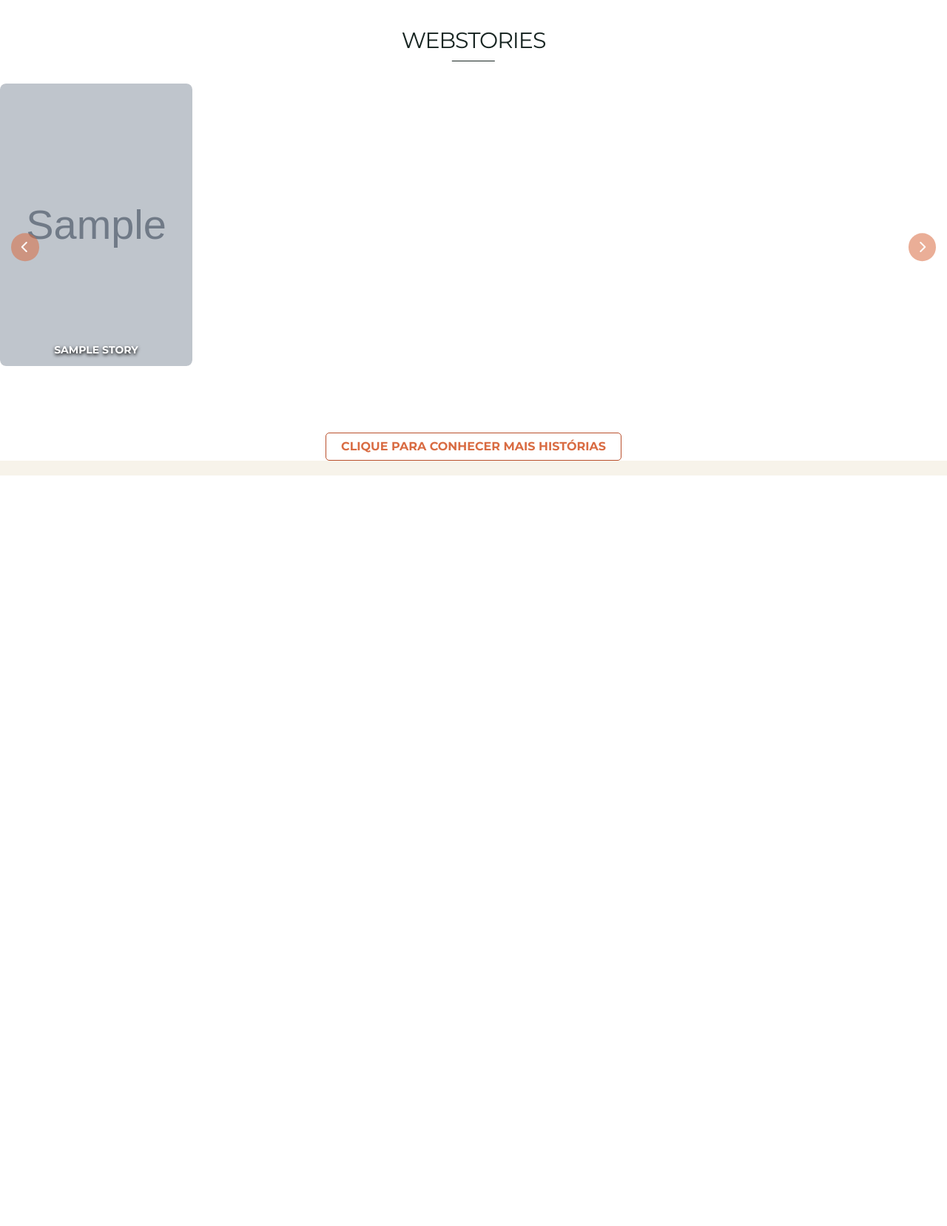
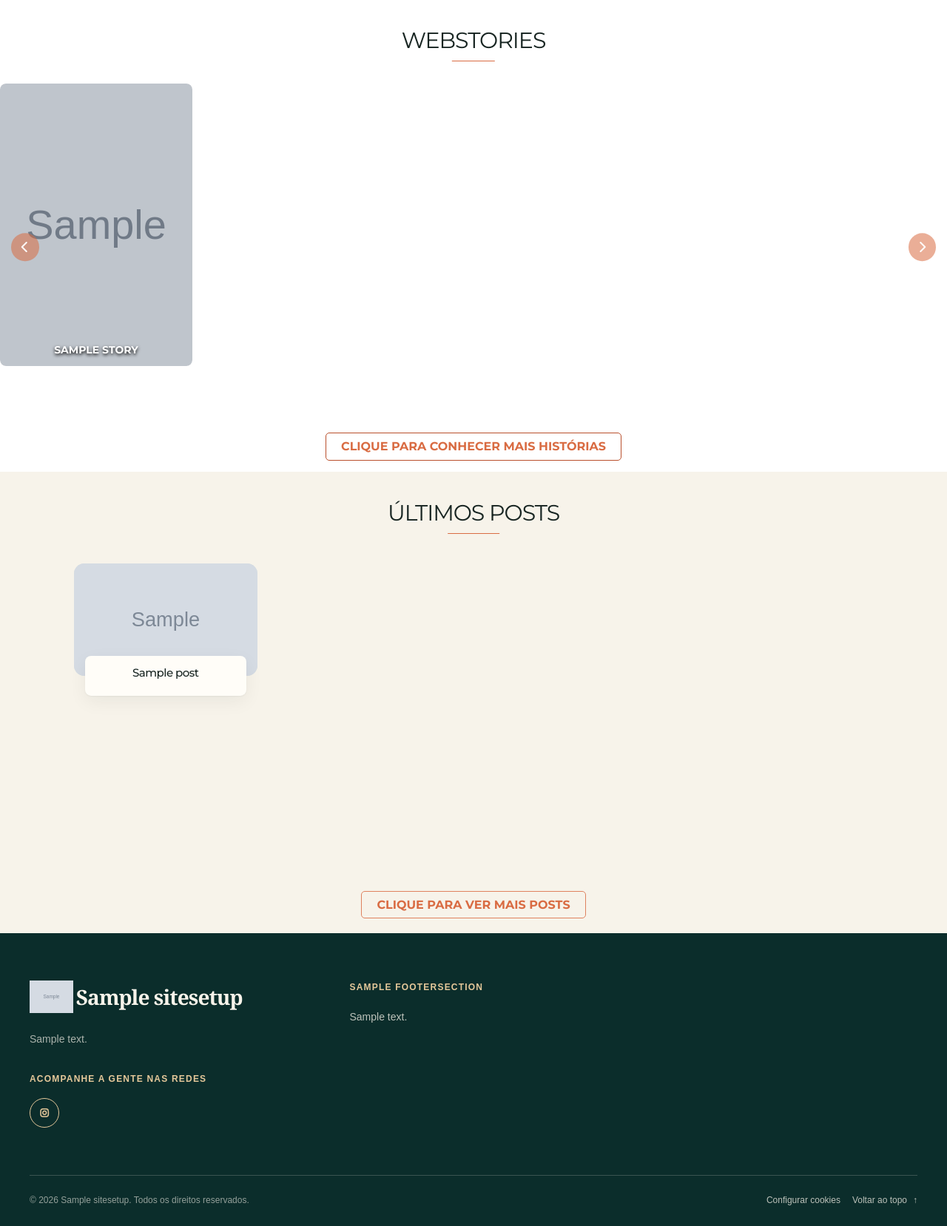
Before and after one commit to ygorlima-py/projeto-blog-django, a Django app: page /landing/ in a window 1280 px wide. Shown: the part 2166-3824 px from the top of the page at 74% size. Before the commit the page ends 2809 px from the top, so only its background shows below. Run offline with Django 5.2, Linux system fonts and the light colour scheme; tables that the repository leaves empty hold one stand-in row (values such as "Sample post"); grey boxes marked "Sample" are stand-in pictures; parts of the project's set-up code (start-up, migrations or seed data) failed here and were passed over.

Commit message:
Criação da seção de ultimos post na landing page

```diff
--- a/djangoapp/blog/static/blog/css/style.css
+++ b/djangoapp/blog/static/blog/css/style.css
@@ -3,6 +3,11 @@
     --color-primary-deep: #0b2d2b;
     --color-primary-soft: #285c57;
     --color-accent: #d96c43;
+    --color-affiliates-accent: color-mix(
+        in srgb,
+        var(--color-accent) 85%,
+        white
+    );
     --color-accent-dark: #b94f2b;
     --color-sand: #e5c89a;
     --color-ivory: #f7f3ea;
@@ -1656,6 +1661,10 @@ a.post-label:hover {
     font-size: var(--text-sm);
 }
 
+.site-footer-brand .footer-social {
+    margin-top: var(--space-6);
+}
+
 .footer-navigation-group > p,
 .footer-social > p {
     margin-bottom: var(--space-4);
@@ -2588,7 +2597,7 @@ a.post-label:hover {
 }
 
 .landing-intro-buton-know-history:hover {
-    background-color: var(--color-accent);
+    background-color: var(--color-affiliates-accent);
     color: var(--color-ivory)
 }
 
@@ -2621,7 +2630,7 @@ a.post-label:hover {
     left: 50%;
     width: 30%;
     height: 1px;
-    background: var(--color-ink);
+    background: var(--color-accent);
     transform: translateX(-50%);
 }
 
@@ -2907,7 +2916,7 @@ a.post-label:hover {
 
 .landing-stories-section {
     width: 100%;
-    padding: 4rem 0 0;
+    padding: 4rem 0 1.5rem;
     background: var(--color-white);
 }
 
@@ -2932,7 +2941,7 @@ a.post-label:hover {
     left: 50%;
     width: 30%;
     height: 1px;
-    background: var(--color-ink);
+    background: var(--color-accent);
     transform: translateX(-50%);
 }
 
@@ -3092,7 +3101,7 @@ a.post-label:hover {
     display: flex;
     justify-content: center;
     width: 100%;
-    margin: 2rem 0;
+    margin: 2rem 0 0;
 }
 
 .landing-stories-button .landing-intro-button {
@@ -3113,7 +3122,149 @@ a.post-label:hover {
 
 .landing-stories-button .landing-intro-button:hover,
 .landing-stories-button .landing-intro-button:focus-visible {
+    background-color: var(--color-affiliates-accent);
+    color: var(--color-white);
+}
+
+.landing-last-posts-section {
+    display: flex;
+    flex-direction: column;
+    background-color: var(--color-ivory);
+    padding: 4rem 0 2rem;
+}
+
+.landing-last-posts-title {
+    display: table;
+    width: auto;
+    font-family: montserrat, sans-serif;
+    font-size: 30px;
+    color: var(--color-ink);
+    text-align: center;
+    font-weight: 400;
+    position: relative;
+    padding-bottom: 1.2rem;
+    margin: 0 auto;
+    margin-bottom: 2rem;
+}
+
+.landing-last-posts-title::after {
+    content: "";
+    position: absolute;
+    bottom: 0;
+    left: 50%;
+    width: 30%;
+    height: 1px;
+    background: var(--color-accent);
+    transform: translateX(-50%);
+}
+
+.landing-post-grid-cards {
+    display: grid;
+    grid-template-columns: repeat(4, minmax(0, 1fr));
+    grid-template-rows: repeat(2, minmax(0, 1fr));
+    gap: 3rem;
+    font-family:"Montserrat", Sans-serif;
+    padding: 2rem 10rem 0;
+}
+
+.landing-last-post-card {
+    display: flex;
+    flex-direction: column;
+    text-align: center;
+}
+
+.landing-last-post-card-media {
+    aspect-ratio: 13 / 8;
+    overflow: hidden;
+    background: #dce5df;
+    border-radius: var(--radius-md);
+}
+
+.landing-last-post-card-media > a,
+.landing-last-post-card-media img {
+    width: 100%;
+    height: 100%;
+}
+
+.landing-last-post-card-media > a {
+    display: block;
+}
+
+.landing-last-post-card-media img {
+    display: block;
+    object-fit: cover;
+    object-position: center;
+    transition: transform 450ms cubic-bezier(0.2, 0.7, 0.2, 1);
+}
+
+.landing-last-post-card:hover .landing-last-post-card-media img,
+.landing-last-post-card:focus-within .landing-last-post-card-media img {
+    transform: scale(1.06);
+}
+
+.landing-last-post-card-title {
+    position: relative;
+    z-index: 1;
+    width: calc(100% - 3rem);
+    margin: 0 auto;
+    padding: 1.5rem;
+    transform: translateY(-50%);
+    border-radius: var(--radius-sm);
+    background-color: var(--color-paper);
+    box-shadow: var(--shadow-sm);
+}
+
+.landing-last-post-card-title h3 {
+    position: relative;
+    margin: 0;
+    font-family: "Montserrat", sans-serif;
+    font-size: 1.5rem;
+    font-weight: 500;
+}
+
+.landing-last-post-card-title h3::after {
+    content: "";
+    display: block;
+    width: 70%;
+    height: 2px;
+    margin: 0.6rem auto 0;
+    transform: scaleX(0);
+    transform-origin: center;
     background-color: var(--color-accent);
+    transition: transform 300ms ease;
+}
+
+.landing-last-post-card:hover .landing-last-post-card-title h3::after,
+.landing-last-post-card:focus-within .landing-last-post-card-title h3::after {
+    transform: scaleX(1);
+}
+
+.landing-last-post-button {
+    display: flex;
+    justify-content: center;
+    width: 100%;
+    /* margin: 2rem 0 0; */
+}
+
+.landing-last-post-button .landing-intro-button {
+    display: inline-block;
+    padding: 0.5rem 2rem;
+    border: 1px solid var(--color-affiliates-accent);
+    border-radius: 0.5rem;
+    color: var(--color-accent);
+    font-family: "Montserrat", sans-serif;
+    font-weight: 700;
+    line-height: 1.6;
+    text-decoration: none;
+    text-transform: uppercase;
+    transition:
+        background-color 300ms ease,
+        color 300ms ease;
+}
+
+.landing-last-post-button .landing-intro-button:hover,
+.landing-last-post-button .landing-intro-button:focus-visible {
+    background-color: var(--color-affiliates-accent);
     color: var(--color-white);
 }
 
--- a/djangoapp/blog/templates/blog/pages/landing.html
+++ b/djangoapp/blog/templates/blog/pages/landing.html
@@ -15,7 +15,7 @@
     <link
     rel="stylesheet"
     href="https://cdn.jsdelivr.net/npm/swiper@11/swiper-bundle.min.css">
-    <link rel="stylesheet" href="{% static 'blog/css/style.css' %}">
+    <link rel="stylesheet" href="{% static 'blog/css/style.css' %}?v=2">
     <link
     rel="stylesheet"
     href="https://cdnjs.cloudflare.com/ajax/libs/font-awesome/6.5.2/css/all.min.css">
@@ -219,7 +219,39 @@
                         </a>
                     </div>
             </section>
+            <section class="landing-last-posts-section">
+                <h2 class="landing-last-posts-title">
+                    ÚLTIMOS POSTS
+                </h2>
+                <div class="landing-post-grid-cards">
+                    {% for post in posts|slice:":8" %}
+                        <article class="landing-last-post-card">
+                            <div class="landing-last-post-card-media">
+                                <a href="{%url "blog:post" slug=post.slug %}">
+                                <img
+                                    src="{{post.cover.url}}"
+                                    alt="{{post.cover_caption}}">
+                                </a>
+                            </div>
+                            <a
+                            class="landing-last-post-card-title"
+                            href="{%url 'blog:post' slug=post.slug %}">
+                                <h3>{{post.title}}</h3>
+                            </a>
+                        </article>
+                    {% endfor %}
+                    </div>
+                    <div class="landing-last-post-button">
+                        <a href="{% url 'blog:index' %}" class="landing-intro-button">
+                            CLIQUE PARA VER MAIS POSTS
+                        </a>
+                    </div>
+            </section>
         </main>
+
+        {% if site_setup.show_footer %}
+            {% include "blog/partials/_footer.html" %}
+        {% endif %}
     </div>
     <script src="https://cdn.jsdelivr.net/npm/swiper@11/swiper-bundle.min.js"></script>
     <script src="{% static 'blog/javascript/landing-swipper.js' %}"></script>
--- a/djangoapp/blog/templates/blog/partials/_footer.html
+++ b/djangoapp/blog/templates/blog/partials/_footer.html
@@ -19,6 +19,28 @@
             {% if site_setup.show_description and site_setup.description %}
                 <p>{{ site_setup.description }}</p>
             {% endif %}
+
+            {% if site_setup.social_links.exists %}
+                <nav class="footer-social" aria-label="Redes sociais">
+                    <p>Acompanhe a gente nas redes</p>
+                    <ul>
+                        {% for social_link in site_setup.social_links.all %}
+                            <li>
+                                <a
+                                    href="{{ social_link.url }}"
+                                    aria-label="{{ social_link.display_name }}"
+                                    title="{{ social_link.display_name }}"
+                                    {% if social_link.new_tab %}
+                                    target="_blank" rel="noopener noreferrer"
+                                    {% endif %}
+                                >
+                                    <span class="{{ social_link.icon_class }}" aria-hidden="true"></span>
+                                </a>
+                            </li>
+                        {% endfor %}
+                    </ul>
+                </nav>
+            {% endif %}
         </div>
 
         {% if site_setup.show_menu %}
@@ -26,7 +48,7 @@
                 <nav class="footer-navigation" aria-label="Navegação do rodapé">
                     <div class="footer-navigation-grid">
                         {% for section in footer_sections %}
-                            {% if section.footer_links %}
+                            {% if section.footer_links and section.title != "Privacidade" %}
                                 <div class="footer-navigation-group">
                                     <p>{{ section.title }}</p>
                                     <ul>
@@ -63,27 +85,23 @@
             {% endif %}
         {% endif %}
 
-        {% if site_setup.social_links.exists %}
-            <nav class="footer-social" aria-label="Redes sociais">
-                <p>Acompanhe a gente nas redes</p>
+        {% for section in footer_sections %}
+            {% if section.footer_links and section.title == "Privacidade" %}
+                <nav class="footer-navigation-group footer-privacy" aria-label="Privacidade">
+                    <p>{{ section.title }}</p>
                     <ul>
-                    {% for social_link in site_setup.social_links.all %}
+                        {% for link in section.footer_links %}
                             <li>
                                 <a
-                                href="{{ social_link.url }}"
-                                aria-label="{{ social_link.display_name }}"
-                                title="{{ social_link.display_name }}"
-                                {% if social_link.new_tab %}
-                                target="_blank" rel="noopener noreferrer"
-                                {% endif %}
-                            >
-                                <span class="{{ social_link.icon_class }}" aria-hidden="true"></span>
-                            </a>
+                                    href="{{ link.url_or_path }}"
+                                    {% if link.new_tab %}target="_blank" rel="noopener noreferrer"{% endif %}
+                                >{{ link.text }}</a>
                             </li>
                         {% endfor %}
                     </ul>
                 </nav>
             {% endif %}
+        {% endfor %}
     </div>
 
     <div class="site-footer-bottom section-content-wide">
--- a/djangoapp/blog/views.py
+++ b/djangoapp/blog/views.py
@@ -302,5 +302,5 @@ class LandingPageView(TemplateView):
 
         context["affiliate_categories"] = AffiliateCategory.objects.available()
         context["stories"] = Story.objects.filter(is_published=True).order_by("order", "title")
-
+        context["posts"] = Post.objects.filter(is_published=True).order_by("-created_at")[:8]
         return context
```
Lines whose indentation alone changed are shown as unchanged.
